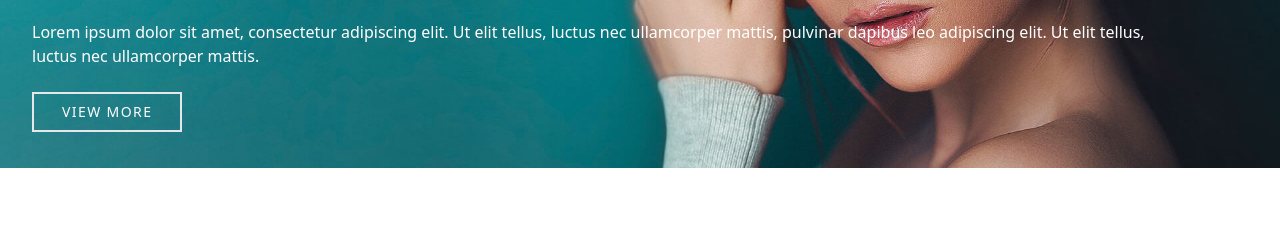
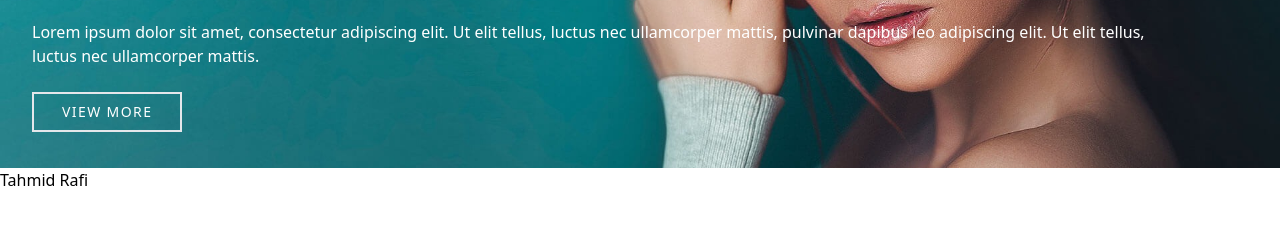
Before and after one commit to shakilkhan95/eCommerce, a website: page index.html in a window 1280 px wide. Shown: the part 235-460 px from the top of the page. Drawn offline with Linux system fonts and the light colour scheme.

Commit message:
Update index.html

```diff
--- a/index.html
+++ b/index.html
@@ -43,5 +43,12 @@
 
     </section>
     <!-- Hero Section ends here -->
+
+
+
+    <h1>Tahmid Rafi</h1>
+
+
+
 </body>
 </html>
```
